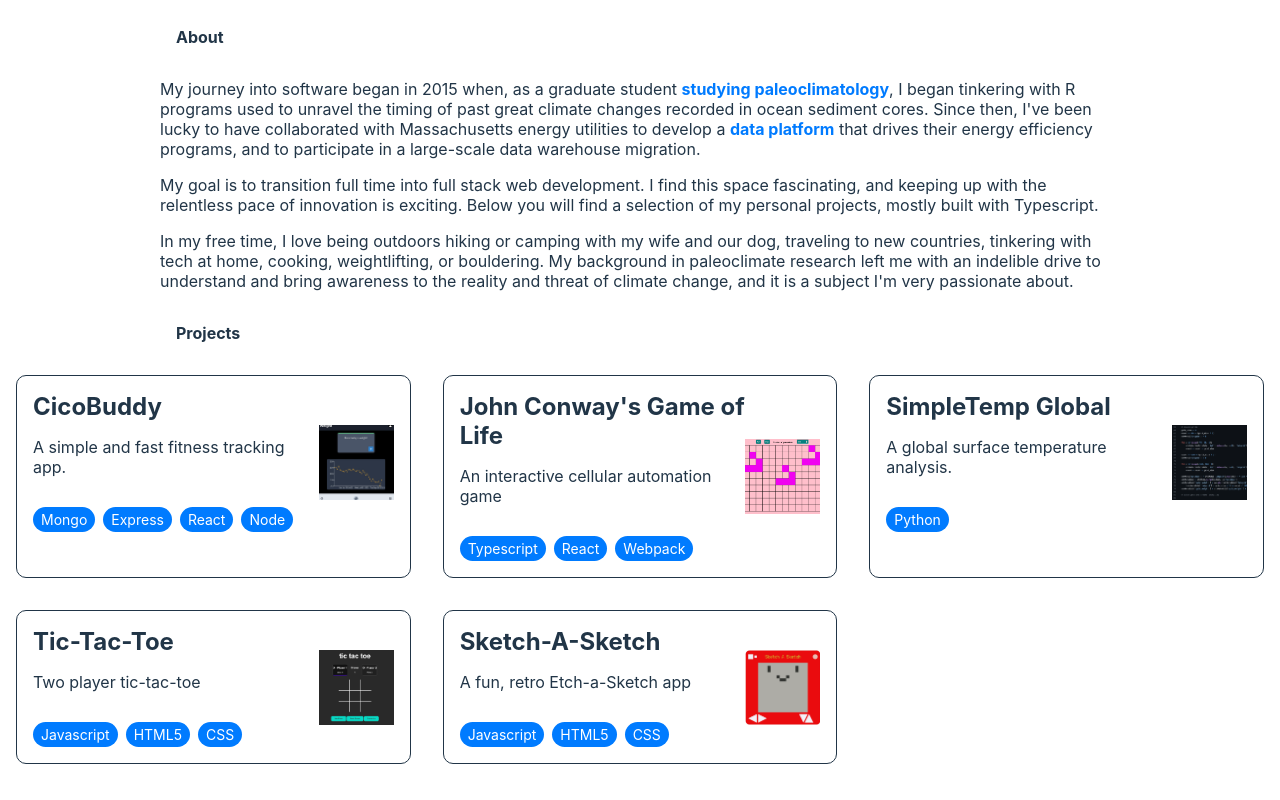
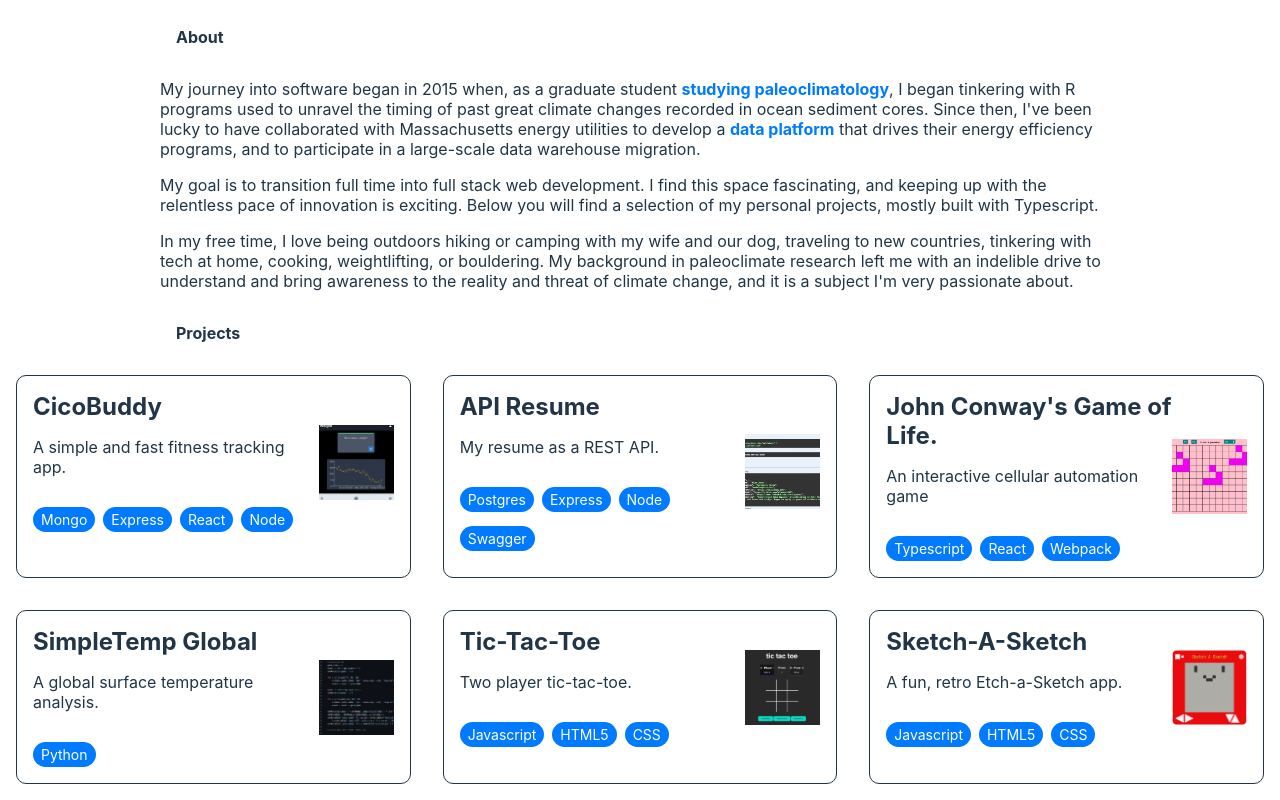
Before and after one commit to aljones1816/aljones1816.github.io, a React (Vite) app: page / in a window 1280 px wide. Shown: the part 305-1105 px from the top of the page. Built offline with nearby package versions, Linux system fonts and the light colour scheme.

Commit message:
add new project

```diff
--- a/src/assets/projects.ts
+++ b/src/assets/projects.ts
@@ -3,6 +3,7 @@ import etchASketch from "./etch-a-sketch.jpg";
 import simpleTemp from "./simple-temp.jpg";
 import gameOfLife from "./game-of-life.jpg";
 import ticTacToe from "./tictactoe.jpg";
+import apiResumeThumb from "./apiResumeThumb.jpg";
 
 const projects = [
   {
@@ -16,7 +17,16 @@ const projects = [
   },
   {
     id: 2,
-    title: "John Conway's Game of Life",
+    title: "API Resume",
+    description: "My resume as a REST API.",
+    imageUrl: apiResumeThumb,
+    repoUrl: "https://github.com/aljones1816/api-resume",
+    liveUrl: "https://resume.alanjones.dev/api/docs/",
+    techStack: ["Postgres", "Express", "Node", "Swagger"],
+  },
+  {
+    id: 3,
+    title: "John Conway's Game of Life.",
     description: "An interactive cellular automation game",
     imageUrl: gameOfLife,
     repoUrl: "",
@@ -24,7 +34,7 @@ const projects = [
     techStack: ["Typescript", "React", "Webpack"],
   },
   {
-    id: 3,
+    id: 4,
     title: "SimpleTemp Global",
     description: "A global surface temperature analysis.",
     imageUrl: simpleTemp,
@@ -33,18 +43,18 @@ const projects = [
     techStack: ["Python"],
   },
   {
-    id: 4,
+    id: 5,
     title: "Tic-Tac-Toe",
-    description: "Two player tic-tac-toe",
+    description: "Two player tic-tac-toe.",
     imageUrl: ticTacToe,
     repoUrl: "https://github.com/aljones1816/tic-tac-toe/tree/main",
     liveUrl: "https://alanjones.dev/tic-tac-toe/",
     techStack: ["Javascript", "HTML5", "CSS"],
   },
   {
-    id: 5,
+    id: 6,
     title: "Sketch-A-Sketch",
-    description: "A fun, retro Etch-a-Sketch app",
+    description: "A fun, retro Etch-a-Sketch app.",
     imageUrl: etchASketch,
     repoUrl: "https://github.com/aljones1816/etch-a-sketch",
     liveUrl: "https://alanjones.dev/etch-a-sketch/",
```
Also changed, not shown: src/assets/apiResumeThumb.jpg (added).
